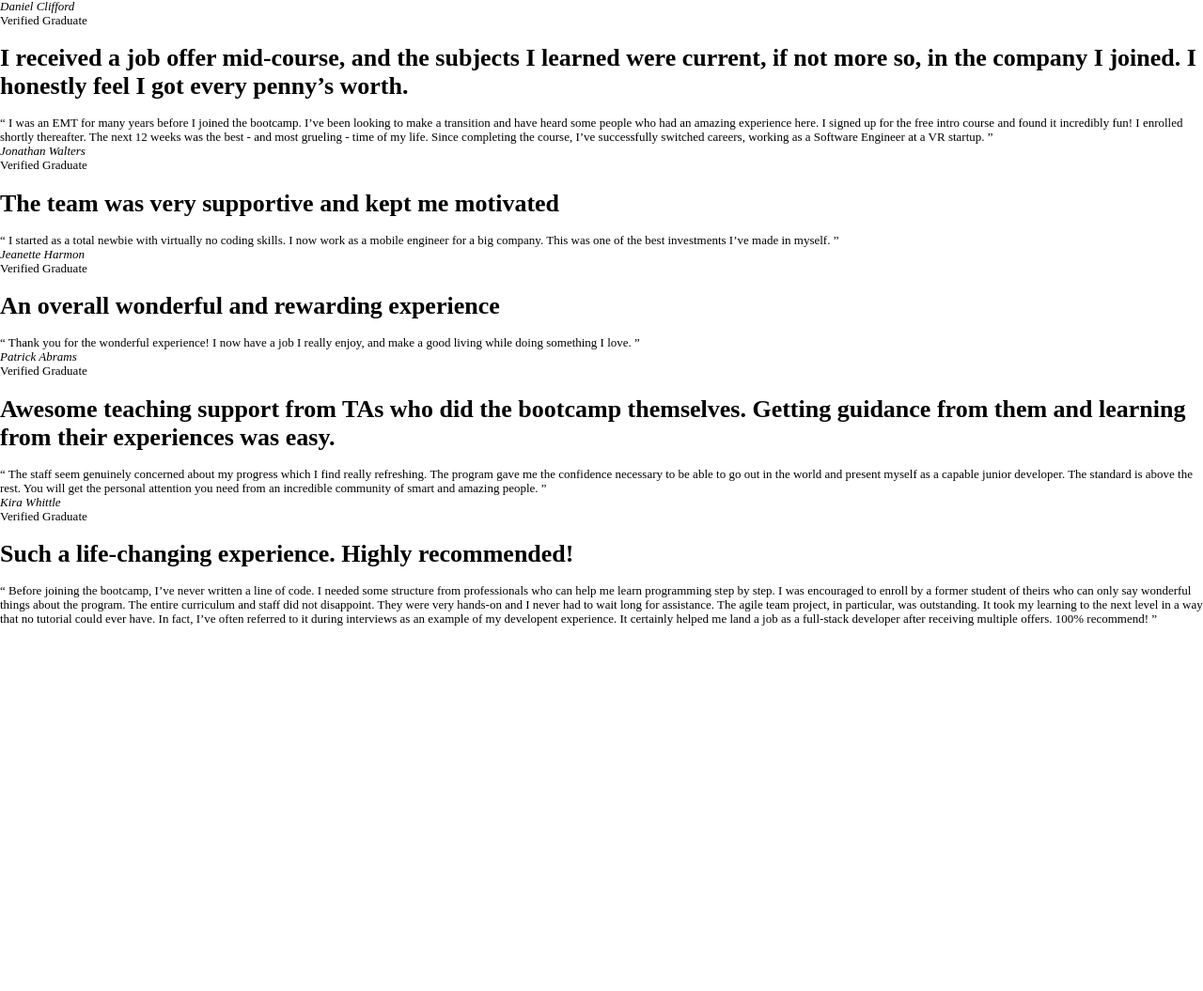
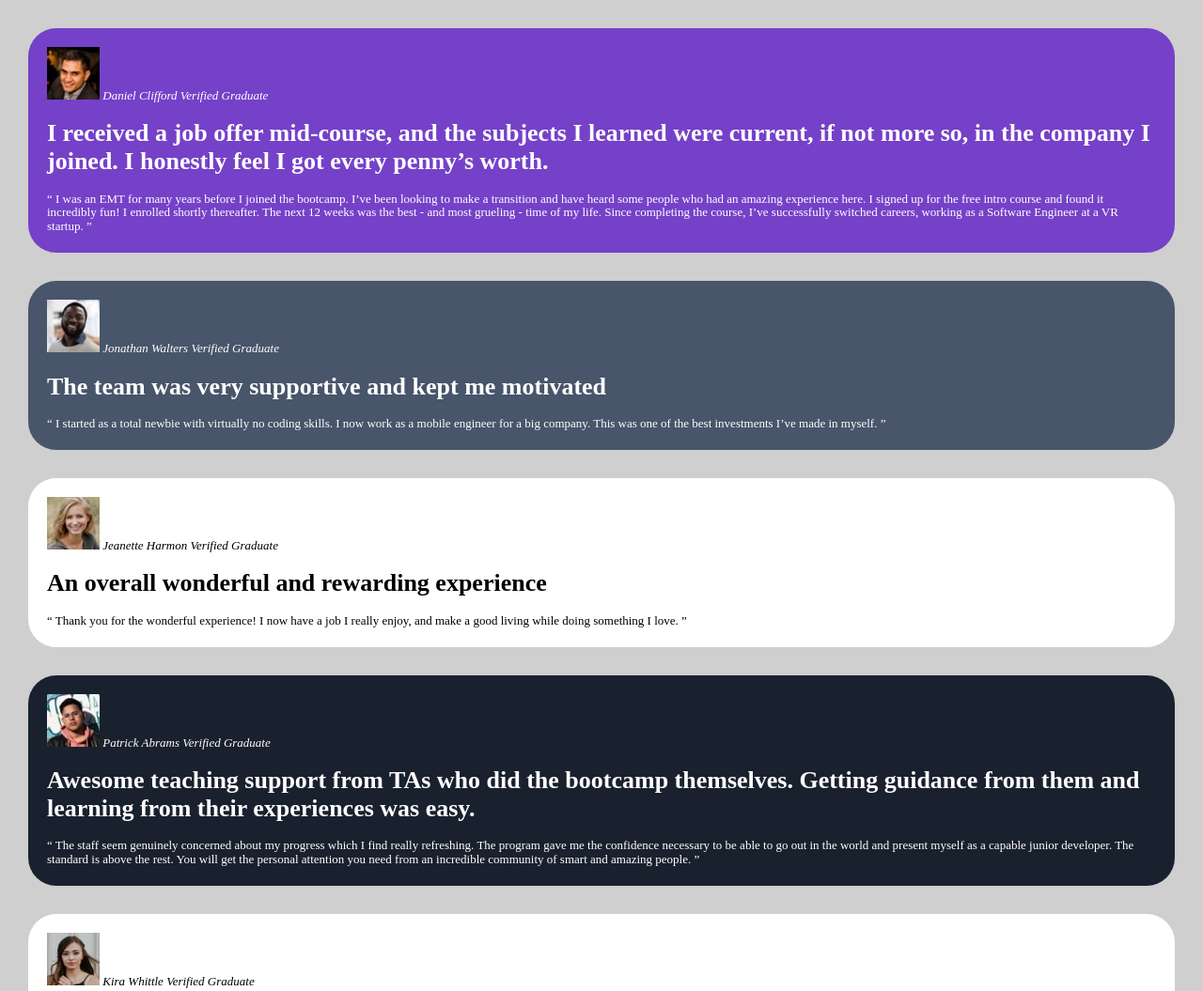
Before and after one commit to ericsalvi/testimonials-grid-section, a plain HTML site: page index.html in a window 1280 px wide. Shown: the top 1055 px of the page at 94% size. Before the commit the page ends 800 px from the top, so only its background shows below. Drawn offline with nearby package versions, Linux system fonts and the light colour scheme.

Commit message:
added a new to me scss feature by using mixins

```diff
--- a/index.html
+++ b/index.html
@@ -12,14 +12,17 @@
     crossorigin="anonymous" />
   <link rel="stylesheet" href="./styles/styles.css">
 
-  <title>Frontend Mentor | [Challenge Name Here]</title>
+  <title>Frontend Mentor | Testimonial Grid Section</title>
 </head>
 <body>
     <main>
       <figure>
         <figcaption>
-          <cite>Daniel Clifford</cite>
-          <p>Verified Graduate</p>
+          <img src="./images/image-daniel.jpg" alt="">
+          <cite>
+            Daniel Clifford
+            <em>Verified Graduate</em>
+          </cite>
         </figcaption>
         <h1>
           I received a job offer mid-course, and the subjects I learned were current, if not more so,
@@ -35,8 +38,11 @@
       </figure>
       <figure>
         <figcaption>
-          <cite>Jonathan Walters</cite>
-          <p>Verified Graduate</p>
+          <img src="./images/image-jonathan.jpg" alt="">
+          <cite>
+            Jonathan Walters
+            <em>Verified Graduate</em>
+          </cite>
         </figcaption>
         <h1>The team was very supportive and kept me motivated</h1>
         <blockquote>
@@ -46,8 +52,11 @@
       </figure>
       <figure>
         <figcaption>
-          <cite>Jeanette Harmon</cite>
-          <p>Verified Graduate</p>
+          <img src="./images/image-jeanette.jpg" alt="">
+          <cite>
+            Jeanette Harmon
+            <em>Verified Graduate</em>
+          </cite>
         </figcaption>
         <h1>An overall wonderful and rewarding experience</h1>
         <blockquote>
@@ -57,8 +66,11 @@
       </figure>
       <figure>
         <figcaption>
-          <cite>Patrick Abrams</cite>
-          <p>Verified Graduate</p>
+          <img src="./images/image-patrick.jpg" alt="">
+          <cite>
+            Patrick Abrams
+            <em>Verified Graduate</em>
+          </cite>
         </figcaption>
         <h1>
           Awesome teaching support from TAs who did the bootcamp themselves. Getting guidance from them and
@@ -73,8 +85,11 @@
       </figure>
       <figure>
         <figcaption>
-          <cite>Kira Whittle</cite>
-          <p>Verified Graduate</p>
+          <img src="./images/image-kira.jpg" alt="">
+          <cite>
+            Kira Whittle
+            <em>Verified Graduate</em>
+          </cite>
         </figcaption>
         <h1>Such a life-changing experience. Highly recommended!</h1>
         <blockquote>
--- /dev/null
+++ b/styles/_mixins.scss
@@ -0,0 +1,11 @@
+@mixin grid-box($bg-color, $text-color) {
+  //   text-indent: -99999em;
+  //   overflow: hidden;
+  //   text-align: left;
+
+  background-color: $bg-color;
+
+  @if $text-color != 0 {
+    color: $text-color;
+  }
+}
--- a/styles/styles.scss
+++ b/styles/styles.scss
@@ -1,4 +1,5 @@
 @import "variables";
+@import "mixins";
 
 *,
 *::before,
@@ -9,3 +10,39 @@
   padding: 0;
   -webkit-font-smoothing: antialiased;
 }
+
+//temp css
+
+body {
+  background: $lightGray;
+}
+
+main {
+  display: grid;
+  gap: 30px;
+  padding: 30px;
+}
+
+figure {
+  padding: 20px;
+  border-radius: 30px;
+}
+
+//good css
+
+figure:first-child {
+  @include grid-box($moderateViolet, $white);
+}
+
+figure:nth-child(2) {
+  @include grid-box($darkGrayishBlue, $white);
+}
+
+figure:nth-child(3),
+figure:last-child {
+  @include grid-box($white, 0);
+}
+
+figure:nth-child(4) {
+  @include grid-box($darkBlackishBlue, $white);
+}
```
Also changed, not shown: styles/styles.css, 1 other file.
